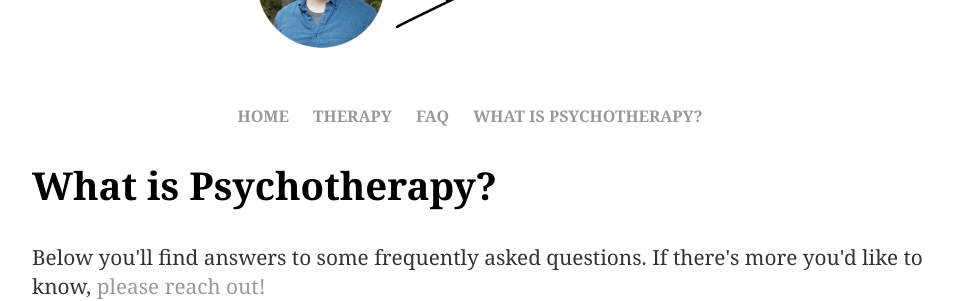
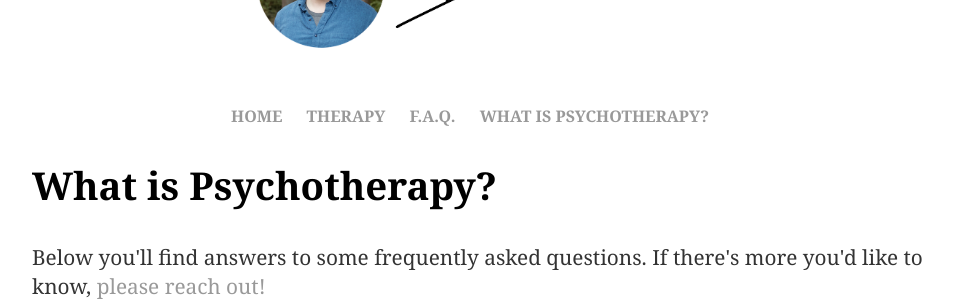
Before and after one commit to danielrusco/danielrusco.github.io, a Jekyll site: the page built from therapy/psychotherapy/index.html, in a window 1280 px wide. Shown: the part 157-458 px from the top of the page, without its empty margins (160-1113 px from the left). Built offline with Jekyll 4.4.1, drawn with Linux system fonts in a browser that asks for light colours.

Commit message:
Change file names.

```diff
--- a/_layouts/therapy.html
+++ b/_layouts/therapy.html
@@ -25,7 +25,7 @@
 <ul>
   <li><a href="/">HOME</a></li>
   <li><a href="/therapy">THERAPY</a></li>
-  <li><a href="/therapy/faq">FAQ</a></li>
+  <li><a href="/therapy/faq">F.A.Q.</a></li>
   <li><a href="/therapy/psychotherapy">WHAT IS PSYCHOTHERAPY?</a></li>
 </ul></center>
     </nav>
```
Also changed, not shown: therapy/faq/index.html (renamed from therapy/faq/faq.html), therapy/psychotherapy/index.html (renamed from therapy/psychotherapy/whatistherapy.html).
